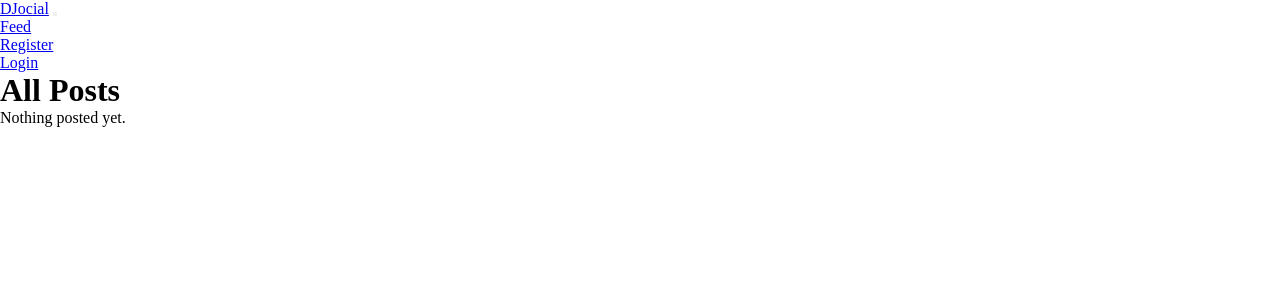
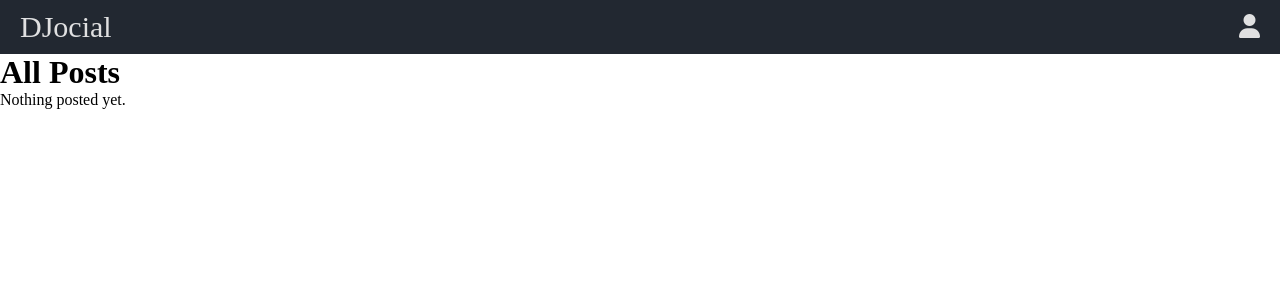
Before and after one commit to p-harting/djocial, a Django app: page / in a window 1280 px wide. Shown: the top 300 px of the page. Run offline with Django 4.2, Linux system fonts and the light colour scheme; data that the repository does not hold is empty; some libraries are stand-ins or nearby versions.

Commit message:
Create basic header design and add font awesome

```diff
--- a/static/css/style.css
+++ b/static/css/style.css
@@ -4,3 +4,83 @@
     margin: 0;
     box-sizing: border-box;
 }
+
+/* Navbar */
+header {
+    display: flex;
+    flex-direction: row;
+    padding: 10px 20px;
+    background-color: #222831;
+    justify-content: space-between;
+    width: 100%;
+}
+
+nav {
+    width: 100%;
+}
+
+.navbar-container {
+    display: flex;
+    align-items: center;
+    width: 100%;
+    position: relative;
+}
+
+.navbar-logo {
+    color: #EEEE;
+    text-decoration: none;
+    font-size: 30px;
+}
+
+/* Hide the checkbox */
+.dropdown-toggle {
+    display: none;
+}
+
+.dropdown {
+    position: relative;
+    margin-left: auto;
+}
+
+.dropdown-btn {
+    background: none;
+    border: none;
+    cursor: pointer;
+    color: #EEEE;
+    font-size: 24px;
+}
+
+.dropdown-content {
+    display: none;
+    position: absolute;
+    right: 0;
+    top: 100%;
+    background-color: #222831;
+    box-shadow: 0 4px 8px rgba(0, 0, 0, 0.2);
+    z-index: 1000;
+}
+
+.dropdown-content .dropdown-list {
+    list-style: none;
+    padding: 0;
+    margin: 0;
+}
+
+.dropdown-content .dropdown-list li {
+    margin: 0;
+}
+
+.dropdown-content .dropdown-list li a {
+    color: #EEEE;
+    text-decoration: none;
+    display: block;
+    padding: 10px;
+}
+
+.dropdown-content .dropdown-list li a:hover {
+    background-color: #393E46;
+}
+
+.dropdown-toggle:checked ~ .dropdown-content {
+    display: block;
+}
--- a/templates/base.html
+++ b/templates/base.html
@@ -23,44 +23,35 @@
 
 </head>
 
-<body class="d-flex flex-column h-100 main-bg">
+<body>
 
-  <!-- Navigation -->
-  <nav class="navbar navbar-expand-lg navbar-light bg-white">
-    <div class="container-fluid">
-      <a class="navbar-brand" href="{% url 'home' %}"><span class="brand">DJocial</span></span></a>
-      <button class="navbar-toggler" type="button" data-bs-toggle="collapse" data-bs-target="#navbarText"
-        aria-controls="navbarText" aria-expanded="false" aria-label="Toggle navigation">
-        <span class="navbar-toggler-icon"></span>
-      </button>
-      <div class="collapse navbar-collapse" id="navbarText">
-        <ul class="navbar-nav me-auto mb-2 mb-lg-0">
-          <li class="nav-item">
-            <a class="nav-link {% if request.path == home_url %}active{% endif %}" aria-current="page" href="#">Feed</a>
-          </li>
-          {% if user.is_authenticated %}
-          <li class="nav-item">
-            <a class="nav-link {% if request.path == logout_url %}active{% endif %}" aria-current="page"
-              href="{% url 'account_logout' %}">Logout</a>
-          </li>
-          <li class="nav-item">
-            <a class="nav-link {% if request.path == logout_url %}active{% endif %}" aria-current="page"
-              href="{% url 'account' request.user.id %}">My Account</a>
-          </li>
-          {% else %}
-          <li class="nav-item">
-            <a class="nav-link {% if request.path == signup_url %}active{% endif %}" aria-current="page"
-              href="{% url 'account_signup' %}">Register</a>
-          </li>
-          <li class="nav-item">
-            <a class="nav-link {% if request.path == login_url %}active{% endif %}" aria-current="page"
-              href="{% url 'account_login' %}">Login</a>
-          </li>
-          {% endif %}
-        </ul>
+<!-- Navigation -->
+<header>
+  <nav class="navbar">
+    <div class="navbar-container">
+      <a class="navbar-logo" href="{% url 'home' %}">DJocial</a>
+      <div class="dropdown">
+        <input type="checkbox" id="dropdown-toggle" class="dropdown-toggle" />
+        <label for="dropdown-toggle" class="dropdown-btn">
+          <i class="fa-solid fa-user"></i>
+        </label>
+        <div class="dropdown-content">
+          <ul class="dropdown-list">
+            {% if user.is_authenticated %}
+            <li><a href="{% url 'account_logout' %}">Logout</a></li>
+            <li><a href="{% url 'account' request.user.id %}">My Account</a></li>
+            {% else %}
+            <li><a href="{% url 'account_signup' %}">Register</a></li>
+            <li><a href="{% url 'account_login' %}">Login</a></li>
+            {% endif %}
+          </ul>
+        </div>
       </div>
     </div>
   </nav>
+</header>
+
+
   <div class="content">
     {% block content %}
     <!-- Default content or placeholder -->
@@ -69,6 +60,7 @@
   <script src="https://cdn.jsdelivr.net/npm/bootstrap@5.3.3/dist/js/bootstrap.bundle.min.js"
     integrity="sha384-YvpcrYf0tY3lHB60NNkmXc5s9fDVZLESaAA55NDzOxhy9GkcIdslK1eN7N6jIeHz" crossorigin="anonymous">
   </script>
+  <script src="https://kit.fontawesome.com/1d63fa792f.js" crossorigin="anonymous"></script>
 </body>
 
 </html>
```
